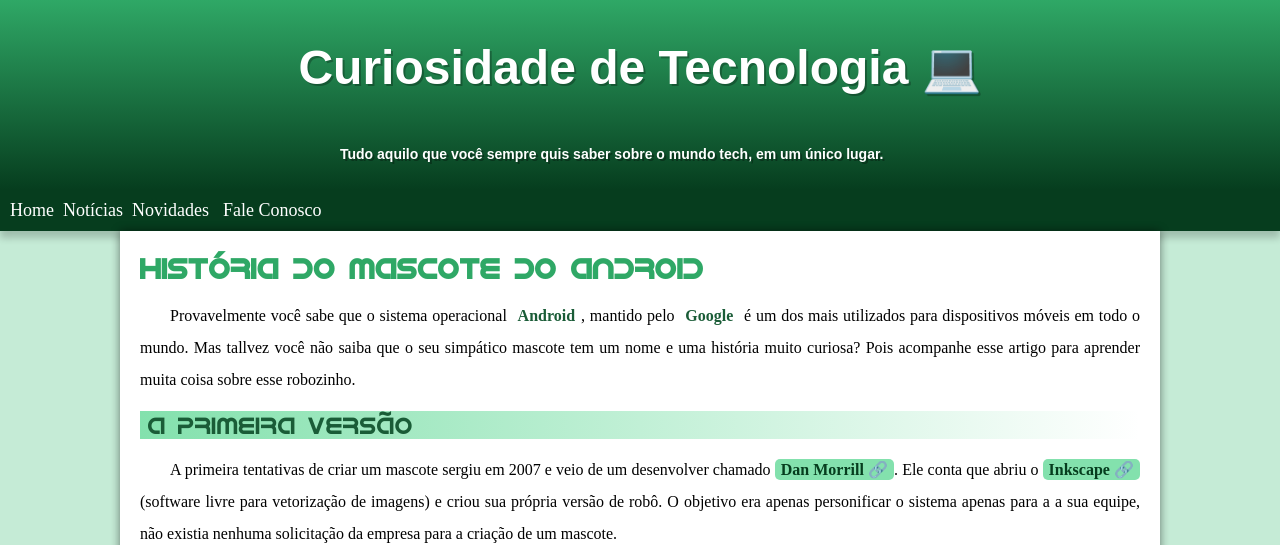
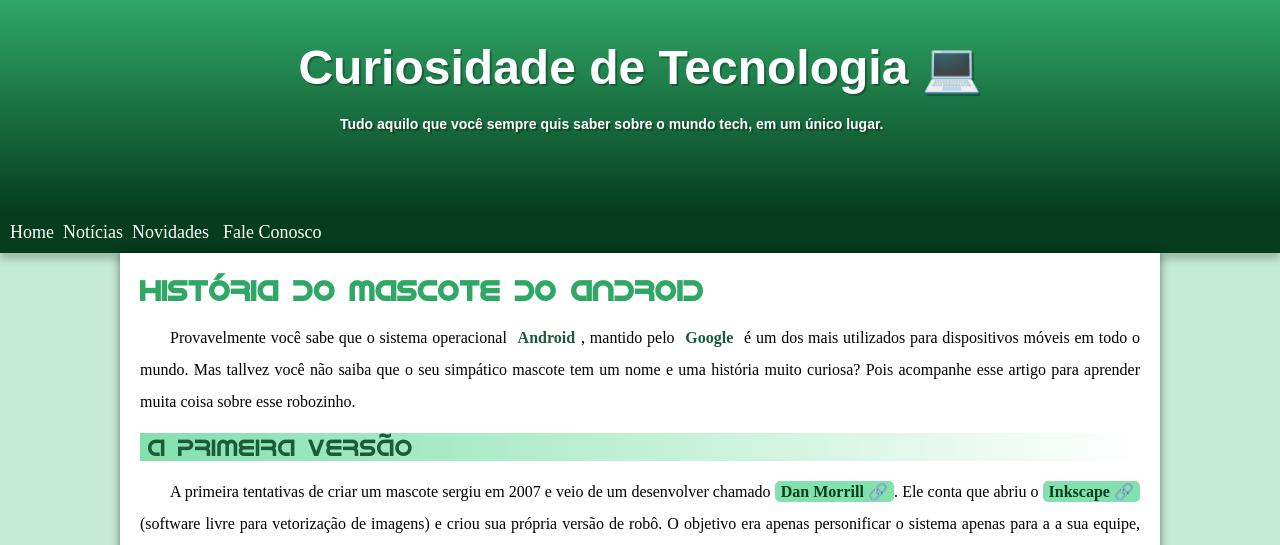
Before and after one commit to GuiDias13/projeto-android, a plain HTML site: page index.html in a window 1280 px wide. Shown: the top 545 px of the page. Drawn offline with Linux system fonts and the light colour scheme.

Commit message:
Update style.css

```diff
--- a/estilo/style.css
+++ b/estilo/style.css
@@ -133,7 +133,7 @@ header > h1 {
 
     text-align: center;
 
-    padding-bottom: 50px;
+    margin-bottom: 20px;
 
     text-shadow: 2px 2px 0px rgba(0, 0, 0, 0.267);
 
@@ -154,6 +154,8 @@ header > p {
     padding-left: 10px;
 
     padding-right: 10px;
+
+    padding-bottom: 80px;
 
     margin: auto;
 
```
